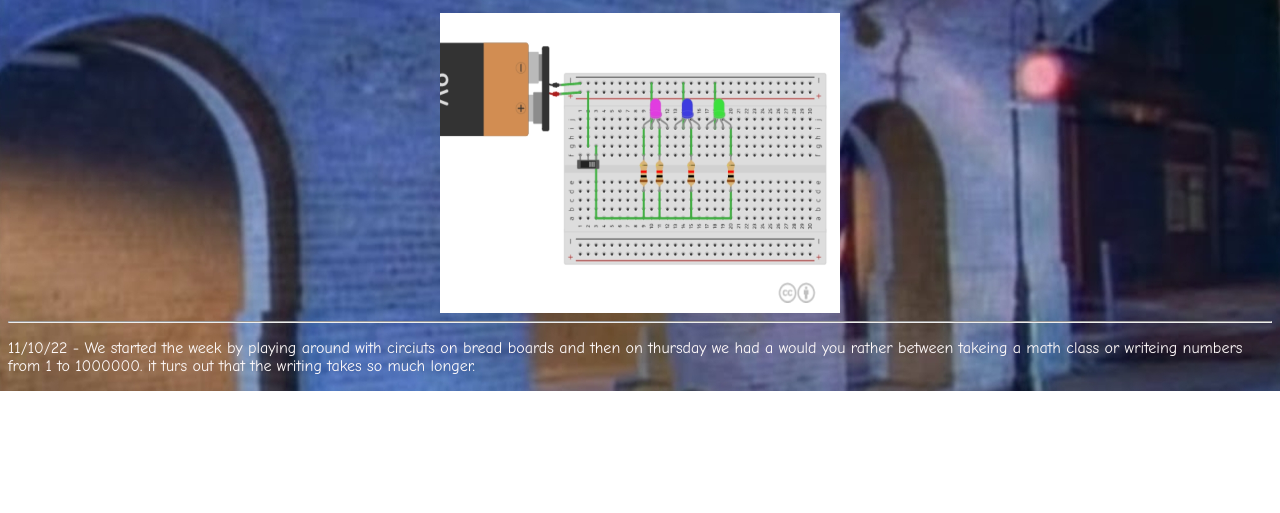
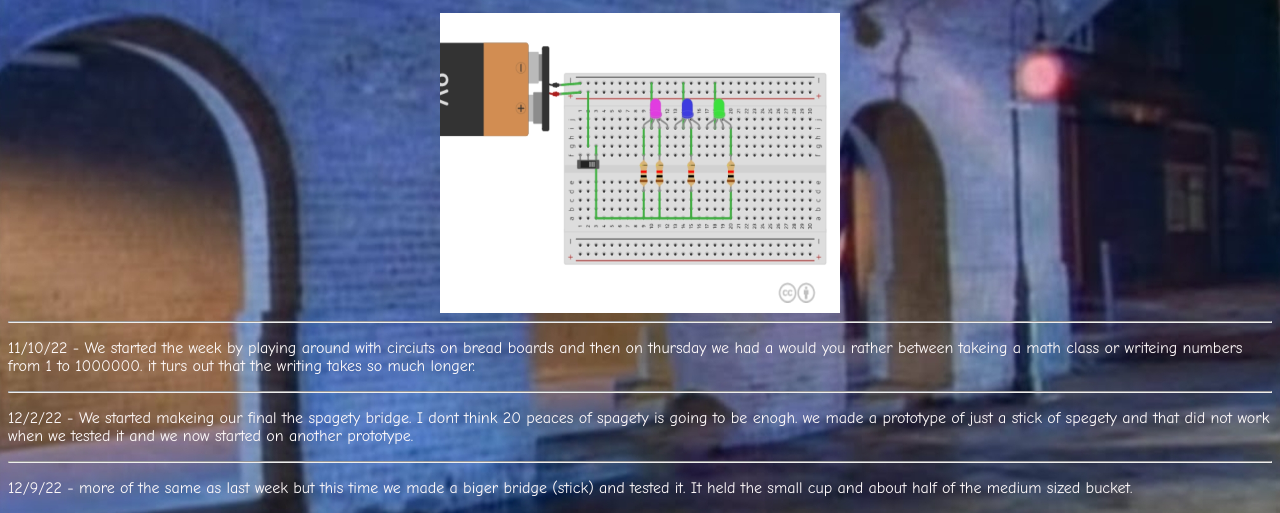
Before and after one commit to isaacflower1/engineering, a plain HTML site: page index.html in a window 1280 px wide. Shown: the part 3313-3826 px from the top of the page. Before the commit the page ends 3704 px from the top, so only its background shows below. Drawn offline with Linux system fonts and the light colour scheme.

Commit message:
“moremoremorejournal”

```diff
--- a/index.html
+++ b/index.html
@@ -49,6 +49,10 @@ body {
     <center><img src="circuitcad1.jpg" width="400px" height="300px"></center>
     <hr>
     <p style="color:snow;">11/10/22 - We started the week by playing around with circiuts on bread boards and then on thursday we had a would you rather between takeing a math class or writeing numbers from 1 to 1000000. it turs out that the writing takes so much longer.</p>
+    <hr>
+    <p style="color:snow;">12/2/22 - We started makeing our final the spagety bridge. I dont think 20 peaces of spagety is going to be enogh. we made a prototype of just a stick of spegety and that did not work when we tested it and we now started on another prototype.</p>
     <p align=center>
+    <hr>
+    <p style="color:snow;">12/9/22 - more of the same as last week but this time we made a biger bridge (stick) and tested it. It held the small cup and about half of the medium sized bucket.</p>
     </font></body>
 </html>
```
